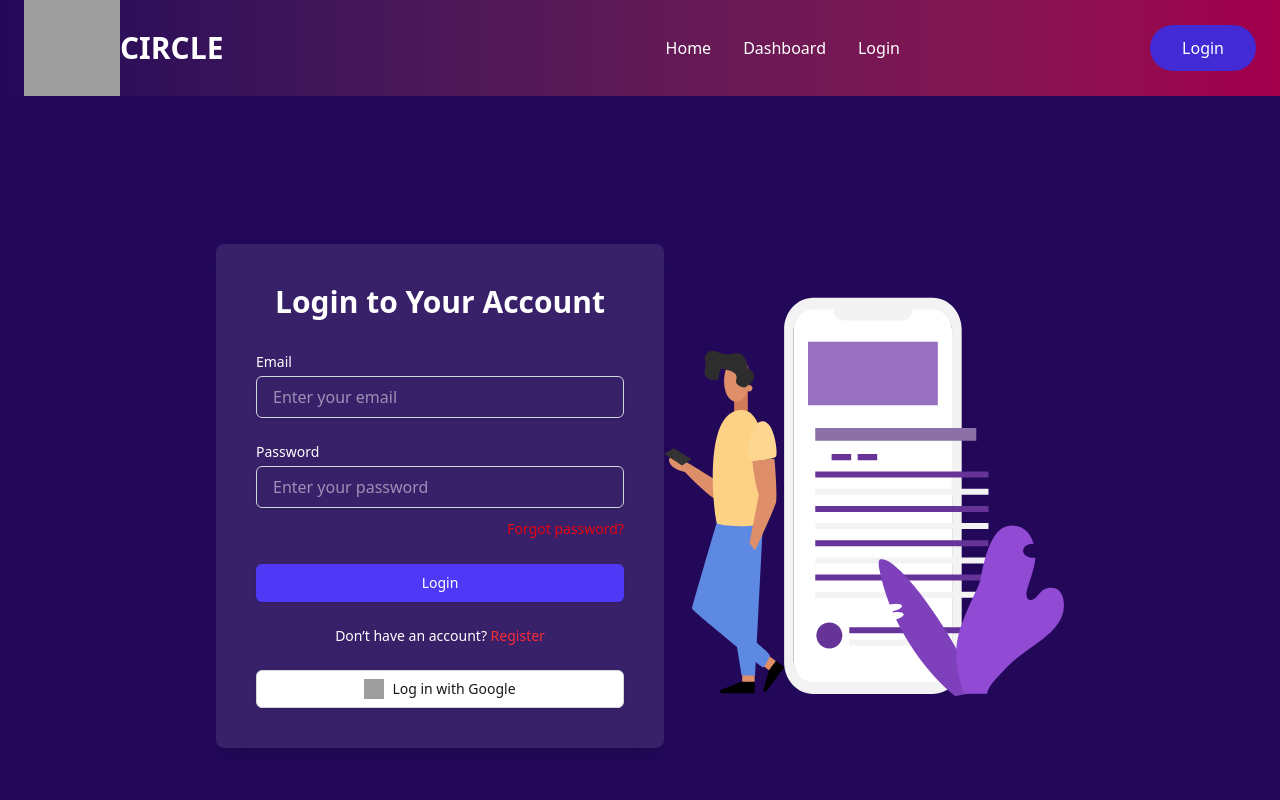
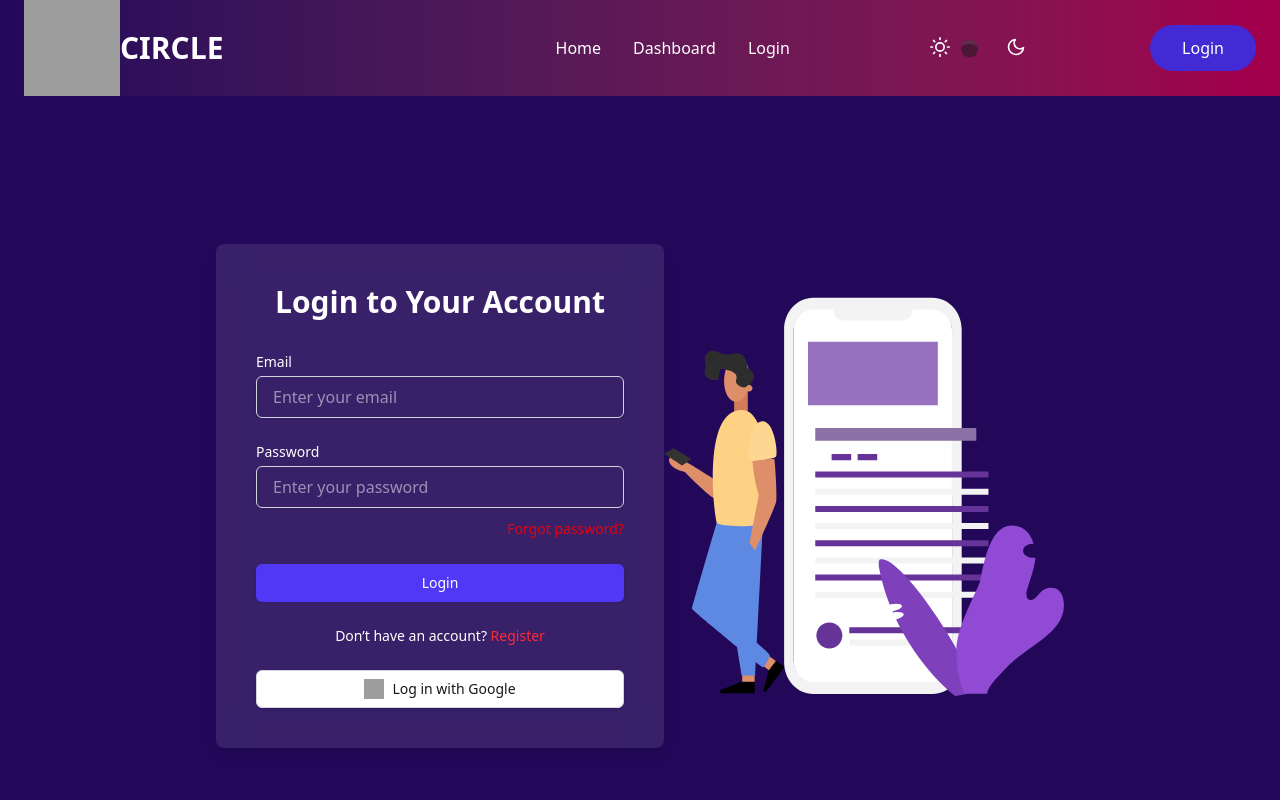
Before and after one commit to alazim-star/Assignment-11---Job-task-client-side, a React (Vite) app: page /login in a window 1280 px wide. Shown: the top 800 px of the page. Built offline with nearby package versions, Linux system fonts and the light colour scheme; no server answers; grey boxes are pictures that could not be loaded.

Commit message:
add dark mode

```diff
--- a/src/Component/DashBoard/MyProfile.jsx
+++ b/src/Component/DashBoard/MyProfile.jsx
@@ -24,15 +24,15 @@ const MyProfile = () => {
 
 
   return (
-    <div className="p-6 bg-red-50 min-h-screen container mx-auto">
+    <div className="p-6  min-h-screen container mx-auto">
       <header className="mb-6 text-center">
         <h1 className="text-2xl text-purple-600 font-bold">My Profile</h1>
         <div className="divider divider-primary"></div>
-        <p className="text-gray-600">{formattedDate}</p>
-        <p className="text-gray-600">
+        <p className="">{formattedDate}</p>
+        <p className="">
         {user?.displayName || "User"}.
         </p>
-        <p className="text-gray-600">
+        <p className="">
         {user?.email}
         </p>
 
--- a/src/Component/DashBoard/MyTasks.jsx
+++ b/src/Component/DashBoard/MyTasks.jsx
@@ -3,8 +3,9 @@ import { useDrag, useDrop, DndProvider } from 'react-dnd';
 import { HTML5Backend } from 'react-dnd-html5-backend';
 import Calendar from 'react-calendar';
 import 'react-calendar/dist/Calendar.css';
-import { FaHome, FaClock, FaTasks, FaTrash } from 'react-icons/fa';
-
+import {FaClock, FaTasks, FaTrash } from 'react-icons/fa';
+import { MdOutlineSubtitles } from "react-icons/md";
+import { LuNotebookText } from "react-icons/lu";
 const ItemType = 'TASK';
 
 const Task = ({ task, index, column, moveTask, editTask, deleteTask }) => {
@@ -17,7 +18,7 @@ const Task = ({ task, index, column, moveTask, editTask, deleteTask }) => {
   return (
     <div
       ref={drag}
-      className={`task bg-white p-4 rounded-lg shadow-md flex items-center justify-between cursor-pointer transition-all hover:bg-gray-100 ${
+      className={`task p-4 rounded-lg shadow-md flex items-center justify-between cursor-pointer transition-all hover:bg-gray-100 ${
         isDragging ? 'opacity-50' : 'opacity-100'
       }`}
     >
@@ -25,7 +26,7 @@ const Task = ({ task, index, column, moveTask, editTask, deleteTask }) => {
 
         <div className=''>
        <div className='flex gap-2 items-center'>
-       <FaHome className="text-purple-700 text-xl" />
+       <MdOutlineSubtitles  className="text-purple-700 text-xl" />
         <p className='underline'>  Title:</p> <input
             type="text"
             className="border-none focus:ring-0 w-full text-lg text-gray-700"
@@ -35,7 +36,7 @@ const Task = ({ task, index, column, moveTask, editTask, deleteTask }) => {
             placeholder="Task title"
           />
        </div>
-     <div className='flex gap-2'><FaHome className='text-purple-700 text-xl  '></FaHome>
+     <div className='flex gap-2'><LuNotebookText  className='text-purple-700 text-xl  '/>
     <p className='underline'> Description:</p> {task.description && (
           <textarea
               className="border-none focus:ring-0 w-full text-gray-600"
@@ -65,9 +66,9 @@ const Column = ({ column, tasks = [], moveTask, editTask, deleteTask }) => {
   });
 
   return (
-    <div ref={drop} className="column w-full max-w-sm bg-gray-100 border p-5 rounded-xl shadow-xl space-y-6">
+    <div ref={drop} className="column w-full max-w-sm bg-red-50 border p-5 rounded-xl space-y-6">
       <h3 className="text-2xl font-semibold text-gray-800 flex items-center gap-2">
-        <FaTasks className="text-gray-700" /> {column}
+        <FaTasks className="text-purple-800" /> {column}
       </h3>
       <div className="space-y-3">
         {tasks.map((task, index) => (
@@ -151,12 +152,12 @@ const MyTasks = () => {
 
   return (
     <DndProvider backend={HTML5Backend}>
-      <div className="board  w-full min-h-screen bg-gray-100 ">
+      <div className="board  w-full min-h-screen  ">
         <h2 className="text-3xl font-bold text-center text-purple-800 mb-4">My Work</h2>
 
           <div className="divider divider-primary"></div>
         <div className="flex flex-col lg:flex-row gap-4 items-center justify-center">
-          <Calendar onChange={setSelectedDate} value={selectedDate} className="mb-4" />
+          <Calendar onChange={setSelectedDate} value={selectedDate} className="mb-4 text-purple-500" />
           <div className="lg:flex gap-4">
             <input type="text" className="border p-2 rounded-lg" placeholder="Task Title" value={newTaskText} onChange={(e) => setNewTaskText(e.target.value)} />
             <input type="text" className="border p-2 rounded-lg" placeholder="Task Description" value={newTaskDescription} onChange={(e) => setNewTaskDescription(e.target.value)} />
--- a/src/Component/Header/Navbar.jsx
+++ b/src/Component/Header/Navbar.jsx
@@ -4,6 +4,7 @@ import {useContext, useEffect, useState } from "react";
 
 
 import { AuthContext } from "../Authentication/AuthProvider";
+import Theme from "../Theme";
 const Navbar = () => {
   const {signOutUser,user,loading } = useContext(AuthContext);
   const [scrolled, setScrolled] = useState(false);
@@ -93,7 +94,7 @@ Login
 
         {/* Navigation Links */}
         <div className="hidden sm:flex items-center ">{links}</div>
-
+<Theme></Theme>
         {/* Login/Logout Button and User Information */}
         <div className=" items-center ">
           {loading ? (
--- /dev/null
+++ b/src/Component/Theme.jsx
@@ -0,0 +1,55 @@
+
+import './theme.css'
+const Theme = () => {
+    const switchTheme=(e)=>{
+        if (e.target.checked) {
+            document.querySelector('body').setAttribute('data-theme','dark')
+
+        }else{
+             document.querySelector('body').setAttribute('data-theme','light')
+        }
+    }
+    return (
+        <div>
+           <label onClick={switchTheme} className="swap swap-rotate">
+
+  <input type="checkbox" className="theme-controller" value="synthwave" />
+
+
+  <label className="flex cursor-pointer gap-2">
+  <svg
+    xmlns="http://www.w3.org/2000/svg"
+    width="20"
+    height="20"
+    viewBox="0 0 24 24"
+    fill="none"
+    stroke="currentColor"
+    strokeWidth="2"
+    strokeLinecap="round"
+    strokeLinejoin="round">
+    <circle cx="12" cy="12" r="5" />
+    <path
+      d="M12 1v2M12 21v2M4.2 4.2l1.4 1.4M18.4 18.4l1.4 1.4M1 12h2M21 12h2M4.2 19.8l1.4-1.4M18.4 5.6l1.4-1.4" />
+  </svg>
+  <input type="checkbox" value="synthwave" className="toggle theme-controller" />
+  <svg
+    xmlns="http://www.w3.org/2000/svg"
+    width="20"
+    height="20"
+    viewBox="0 0 24 24"
+    fill="none"
+    stroke="currentColor"
+    strokeWidth="2"
+    strokeLinecap="round"
+    strokeLinejoin="round">
+    <path d="M21 12.79A9 9 0 1 1 11.21 3 7 7 0 0 0 21 12.79z"></path>
+  </svg>
+</label>
+
+
+</label>
+        </div>
+    );
+};
+
+export default Theme;
--- /dev/null
+++ b/src/Component/theme.css
@@ -0,0 +1,68 @@
+/* The switch - the box around the slider */
+.switch {
+    position: relative;
+    display: inline-block;
+    width: 60px;
+    height: 34px;
+  }
+
+  /* Hide default HTML checkbox */
+  .switch input {
+    opacity: 0;
+    width: 0;
+    height: 0;
+  }
+
+  /* The slider */
+  .slider {
+    position: absolute;
+    cursor: pointer;
+    top: 0;
+    left: 0;
+    right: 0;
+    bottom: 0;
+    background-color: #ccc;
+    -webkit-transition: .4s;
+    transition: .4s;
+  }
+
+  .slider:before {
+    position: absolute;
+    content: "";
+    height: 26px;
+    width: 26px;
+    left: 4px;
+    bottom: 4px;
+    background-color: var(--primary);
+    -webkit-transition: .4s;
+    transition: .4s;
+  }
+
+  input:checked + .slider {
+    background-color: #2196F4;
+  }
+
+  input:focus + .slider {
+    box-shadow: 0 0 1px #2196F3;
+  }
+
+  input:checked + .slider:before {
+    -webkit-transform: translateX(26px);
+    -ms-transform: translateX(26px);
+    transform: translateX(26px);
+  }
+
+  /* Rounded sliders */
+  .slider.round {
+    border-radius: 34px;
+  }
+
+  .slider.round:before {
+    border-radius: 50%;
+  }
+  .wrapper{
+    padding-left: 45%;
+    padding-top: 5%;
+    background-color: var(--body-background);
+    height: 100vh;
+  }
```
